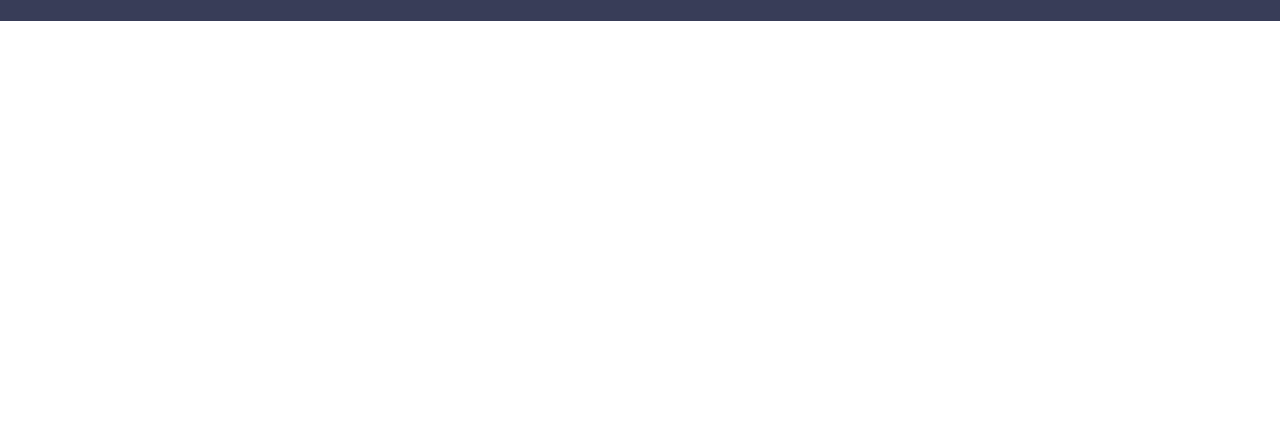
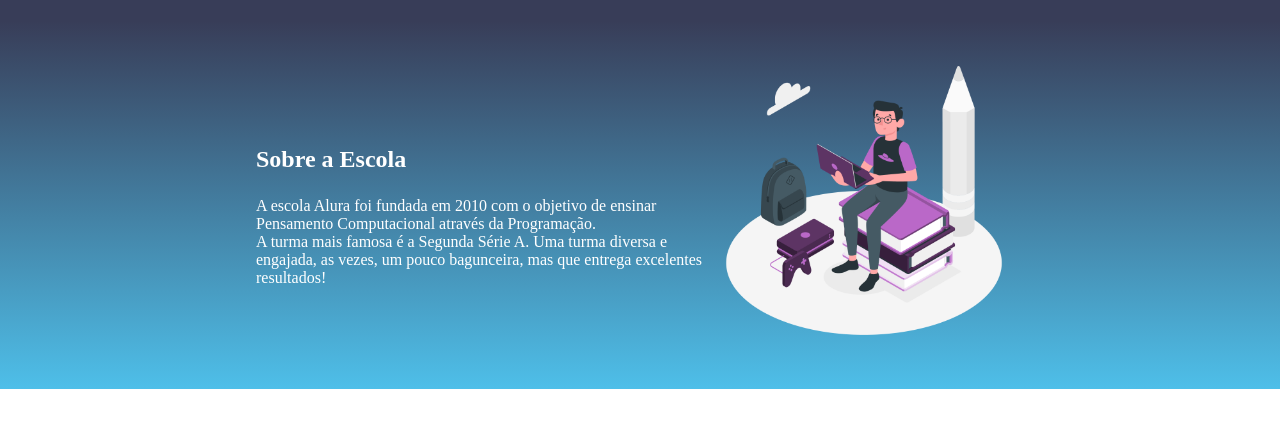
Before and after one commit to EnzoDaviSG/site, a plain HTML site: page index.html in a window 1280 px wide. Shown: the part 92-520 px from the top of the page. Drawn offline with Linux system fonts and the light colour scheme.

Commit message:
Add files via upload

```diff
--- a/index.html
+++ b/index.html
@@ -15,5 +15,14 @@
 
     </ul>
 </header>
+          <section class="escola">
+            <div class="escola-div-conteudo">
+                <h2 class="escola-titulo">Sobre a Escola</h2>
+                <p class="escola-texto-um">A escola Alura foi fundada em 2010 com o objetivo de ensinar Pensamento Computacional através da Programação. </p>
+                <p class="escola-texto-dois">A turma mais famosa é a Segunda Série A. Uma turma diversa e engajada, as vezes, um pouco bagunceira, mas que entrega excelentes resultados!</p>
+            </div>
+
+<img class="escola-imagem" src="Nerd-amico.png" alt="Nerdola">
+    </section>
 </body>
 </html>
--- a/style.css
+++ b/style.css
@@ -24,3 +24,25 @@
         margin: 0 16px;
         font-size: 24px;
      }
+
+     .escola-imagem{
+        width: 25%;
+     }
+
+     .escola{background-image:linear-gradient( #383D58,#4EBFE9);
+    color: white;
+    display: flex;
+    justify-content: center;
+align-items: center;
+padding: 24px 0;
+
+    }
+
+    .escola-div-conteudo{
+        width: 35%;
+    }
+
+    .escola-titulo{
+        padding: 24px 0;
+
+    }
```
Also changed, not shown: Nerd-amico.png (added).
